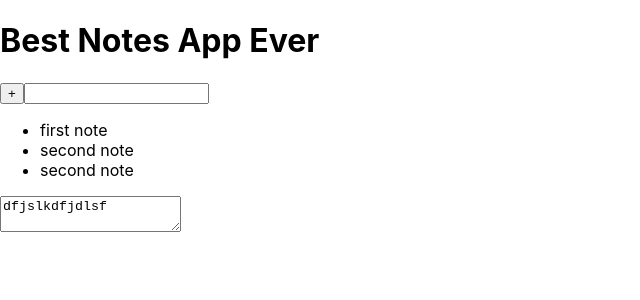
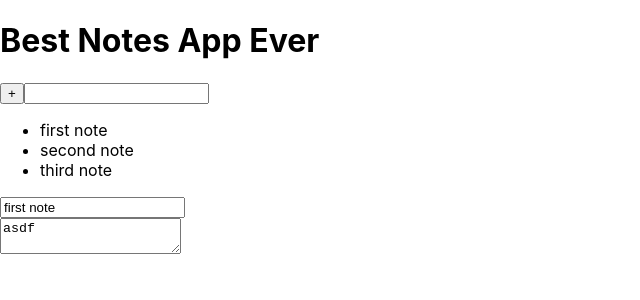
Before and after one commit to davidbolton1/notesapp1, a React (Create React App) app: page / in a window 1280 px wide. Shown: the top 300 px of the page, without its empty margins (0-640 px from the left). Built offline with nearby package versions, Linux system fonts and the light colour scheme.

Commit message:
Passes notes to note editer

```diff
--- a/src/NoteEditor.js
+++ b/src/NoteEditor.js
@@ -1,8 +1,17 @@
 import React from 'react';
 
-function NoteEditor() {
+const NoteEditor = ({
+    title,
+    note
+
+}) => {
+    console.log(title)
     return (
-        <textarea value="dfjslkdfjdlsf" />
+        <div>
+        <input value = {note.title} />
+        <br />
+        <textarea value={note.copy} />
+        </div>
     )
 }
 
--- a/src/NotesApp.js
+++ b/src/NotesApp.js
@@ -2,16 +2,14 @@ import React from 'react';
 import NewNote from './NewNote';
 import NotesList from './NotesList';
 import NoteEditor from './NoteEditor';
-import SearchBar from './SearchBar'
-
-
+import SearchBar from './SearchBar';
 
 class NotesApp extends React.Component {
-
 	constructor(props) {
 		super(props);
-        this.state={
+		this.state = {
 			currentNoteId: '',
+			currentNoteTitle: '',
 			searchText: '',
 			notes: [
 				{
@@ -26,33 +24,34 @@ class NotesApp extends React.Component {
 				},
 				{
 					id: 'an id3',
-                    title: 'second note',
+					title: 'third note',
 					copy: 'aa12222321112121212df'
 				}
 			]
-        }
+		};
 	}
 	render() {
 		return (
 			<div>
 				<h1> Best Notes App Ever</h1>
 				<NewNote />
-                <SearchBar
-                text={this.state.searchText}
-                handleChange={this._setSearchText}
+				<SearchBar text={this.state.searchText} handleChange={this._setSearchText} />
+				<NotesList notes={this._getFilteredNotes()} handleClick={this._selectNote} />
+				<NoteEditor
+					note={this._getNoteById()}
 				/>
-                <NotesList
-                    notes={this._getFilteredNotes()}
-                    handleClick={this._selectNote}
-                />
-                <NoteEditor />
-
 			</div>
-        )
+		);
 	}
 
+	_getNoteById = () => this.state.notes.find(note => this.state.currentNoteId || {}
+		);
+
+
+
+
 	_getFilteredNotes = () => {
-        const filteredArray = this.state.notes.filter(note => {
+		const filteredArray = this.state.notes.filter((note) => {
 			const titleDoesMatch = note.title.toLowerCase().includes(this.state.searchText.toLowerCase());
 			const copyDoesMatch = note.copy.toLowerCase().includes(this.state.searchText.toLowerCase());
 
@@ -60,24 +59,37 @@ class NotesApp extends React.Component {
 		});
 
 		return filteredArray;
-    }
+	};
 
 	_setSearchText = (searchText) => {
-        this.setState({
+		this.setState(
+			{
 				//searchText: searchText
 				searchText
-        }, () => {
-            console.log('New search')
+			},
+			() => {
+				console.log('New search');
+			}
+		);
+	};
+
+	_selectNote = (currentNoteId) => {
+		this.setState(
+			{
+				currentNoteId
+			},
+			() => {
+				console.log(`${currentNoteId}`);
+			}
+		);
+	};
+
+	_updateNote = () => {
+		this.setState ({
+
 		})
 	}
 
-    _selectNote = (currentNoteId) => {
-        this.setState({
-            currentNoteId
-        }, () => {
-            console.log('Updated current id')
-        })
-    }
 }
 
 export default NotesApp;
--- a/src/NotesListItem.js
+++ b/src/NotesListItem.js
@@ -7,8 +7,9 @@ const NotesListItem = ({
     return (
         <li
             onClick={() => {
-                console.log(`You clicked ${id}`)
+                //console.log(`${title}`)
                 handleClick(id)
+                //handleClick(title)
             }}>
             {title}
             </li>
```
Lines whose indentation alone changed are shown as unchanged.
